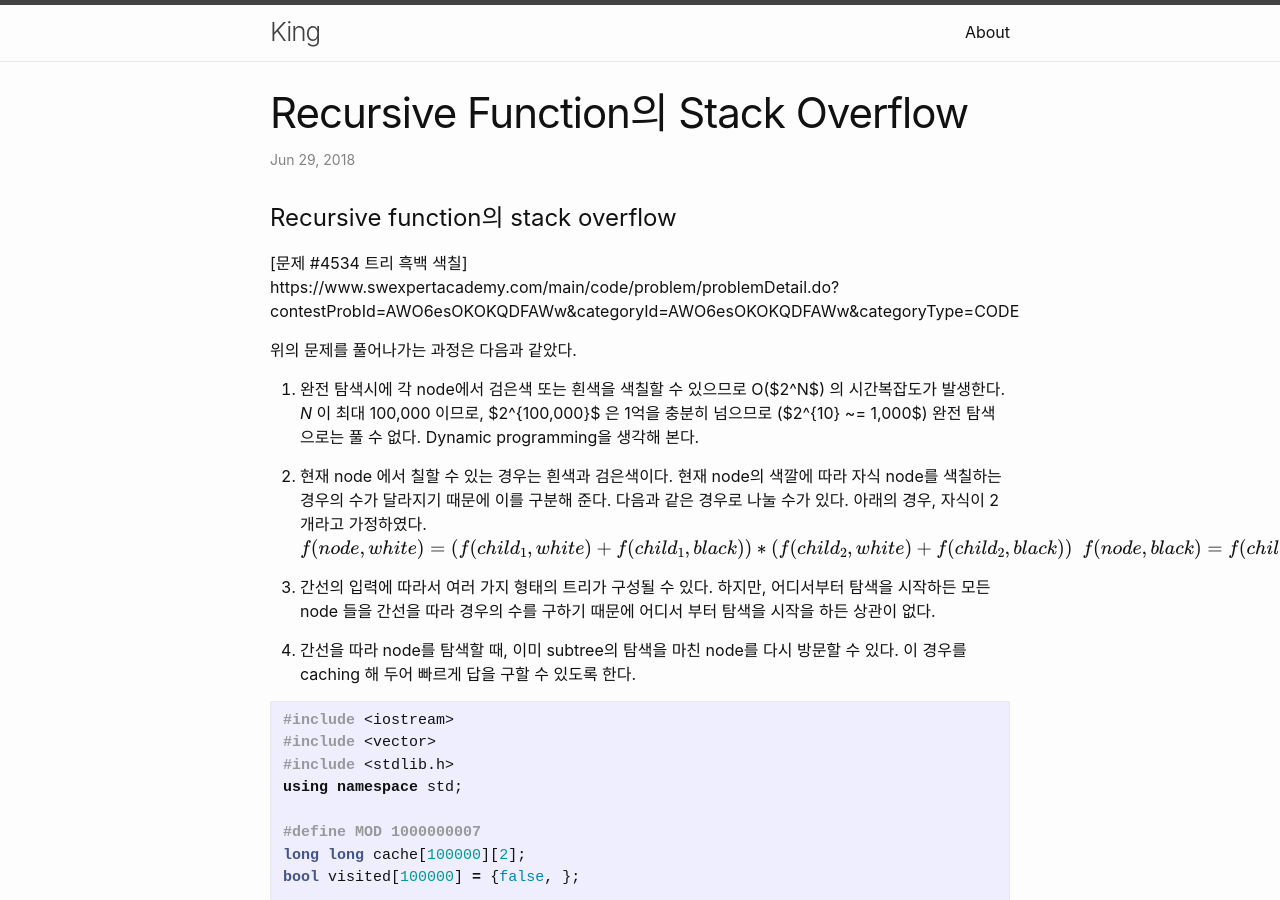
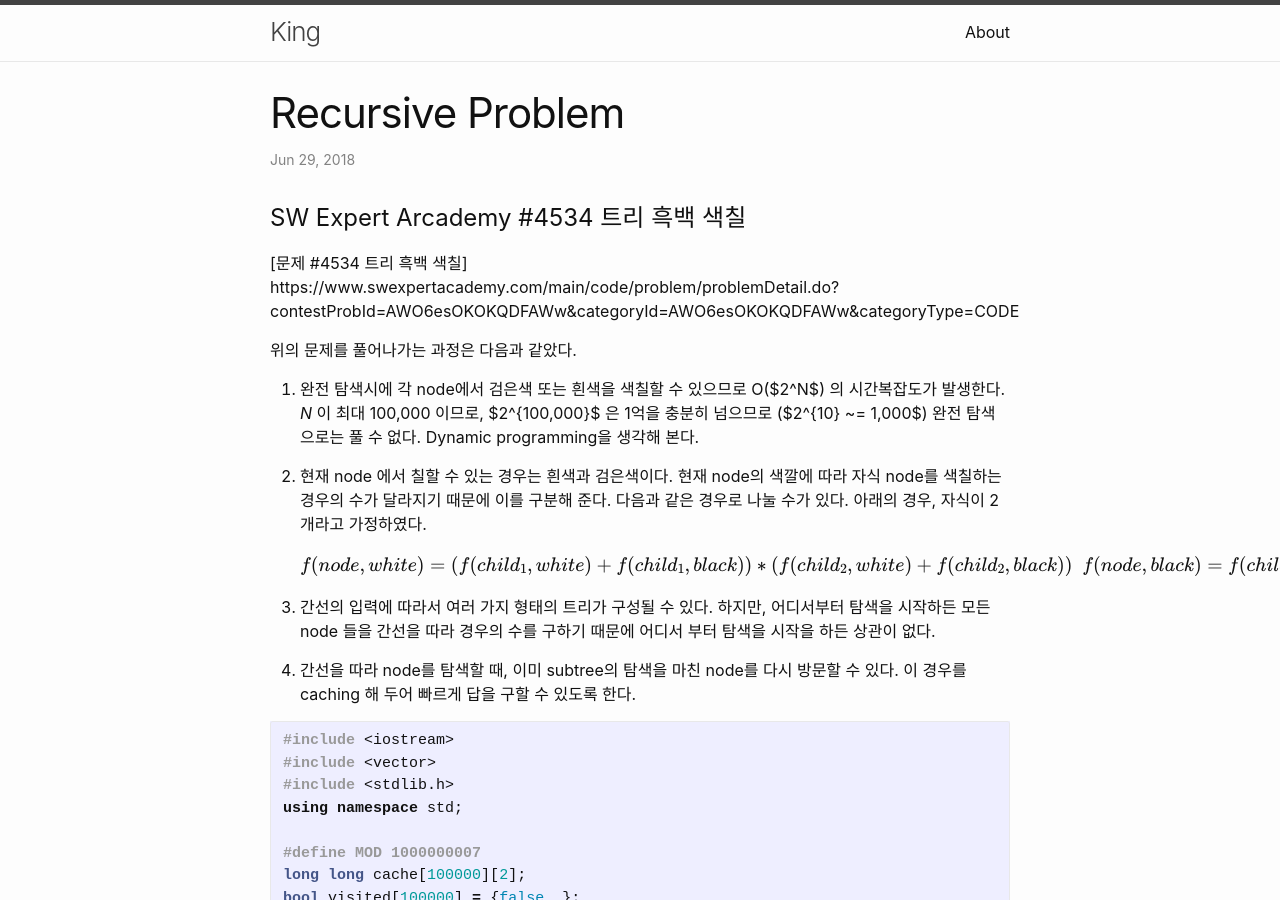
Before and after one commit to sjnov11/sjnov11.github.io, a Jekyll site: the page built from _posts/2018-06-29-Recursive-problem.md, in a window 1280 px wide and 900 px high. Built offline with Jekyll 4.4.1, drawn with Linux system fonts in a browser that asks for light colours; our own code applies the rules of GitHub Pages for plain Markdown files; formulas are drawn with MathJax 3; comment, search, counter and statistics services are not loaded.

Commit message:
change post name

```diff
--- a/_posts/2018-06-29-Recursive-function의-stack-overflow.md
+++ b/_posts/2018-06-29-Recursive-problem.md
@@ -1,4 +1,4 @@
-# Recursive function의 stack overflow
+# SW Expert Arcademy #4534 트리 흑백 색칠
 
 [문제 #4534 트리 흑백 색칠] https://www.swexpertacademy.com/main/code/problem/problemDetail.do?contestProbId=AWO6esOKOKQDFAWw&categoryId=AWO6esOKOKQDFAWw&categoryType=CODE
 
@@ -9,6 +9,8 @@
 1. 완전 탐색시에 각 node에서 검은색 또는 흰색을 색칠할 수 있으므로 O($2^N$) 의 시간복잡도가 발생한다. *N* 이 최대 100,000 이므로, $2^{100,000}$  은 1억을 충분히 넘으므로 ($2^{10} ~= 1,000$)  완전 탐색으로는 풀 수 없다. Dynamic programming을 생각해 본다.
 
 2. 현재 node 에서 칠할 수 있는 경우는 흰색과 검은색이다. 현재 node의 색깔에 따라 자식 node를 색칠하는 경우의 수가 달라지기 때문에 이를 구분해 준다. 다음과 같은 경우로 나눌 수가 있다. 아래의 경우, 자식이 2개라고 가정하였다.
+
+
    $$
    f(node,white) = (f(child_1,white) + f(child_1,black))\\ *(f(child_2,white)+f(child_2,black)) \    \\ \ \\
    f(node,black) = f(child_1,white) *f(child_2,white)\\ \ \\
```
